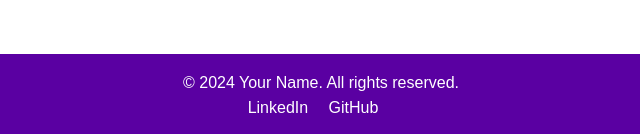
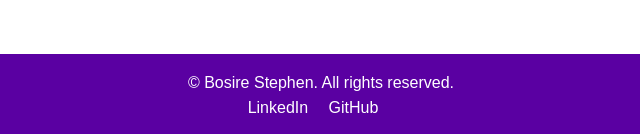
Before and after one commit to bossteve1/portfolio, a plain HTML site: page index.html in a window 1280 px wide. Shown: the part 2955-3089 px from the top of the page, 319-959 px from the left. Drawn offline with Linux system fonts and the light colour scheme.

Commit message:
Modify html

```diff
--- a/index.html
+++ b/index.html
@@ -97,7 +97,7 @@
   </section>
 
   <footer>
-    <p>&copy; 2024 Your Name. All rights reserved.</p>
+    <p>&copy; Bosire Stephen. All rights reserved.</p>
     <div class="social-links">
       <a href="www.linkedin.com/in/bosire-steve-941921243" target="_blank">LinkedIn</a>
       <a href="https://github.com/bossteve1" target="_blank">GitHub</a>
```
